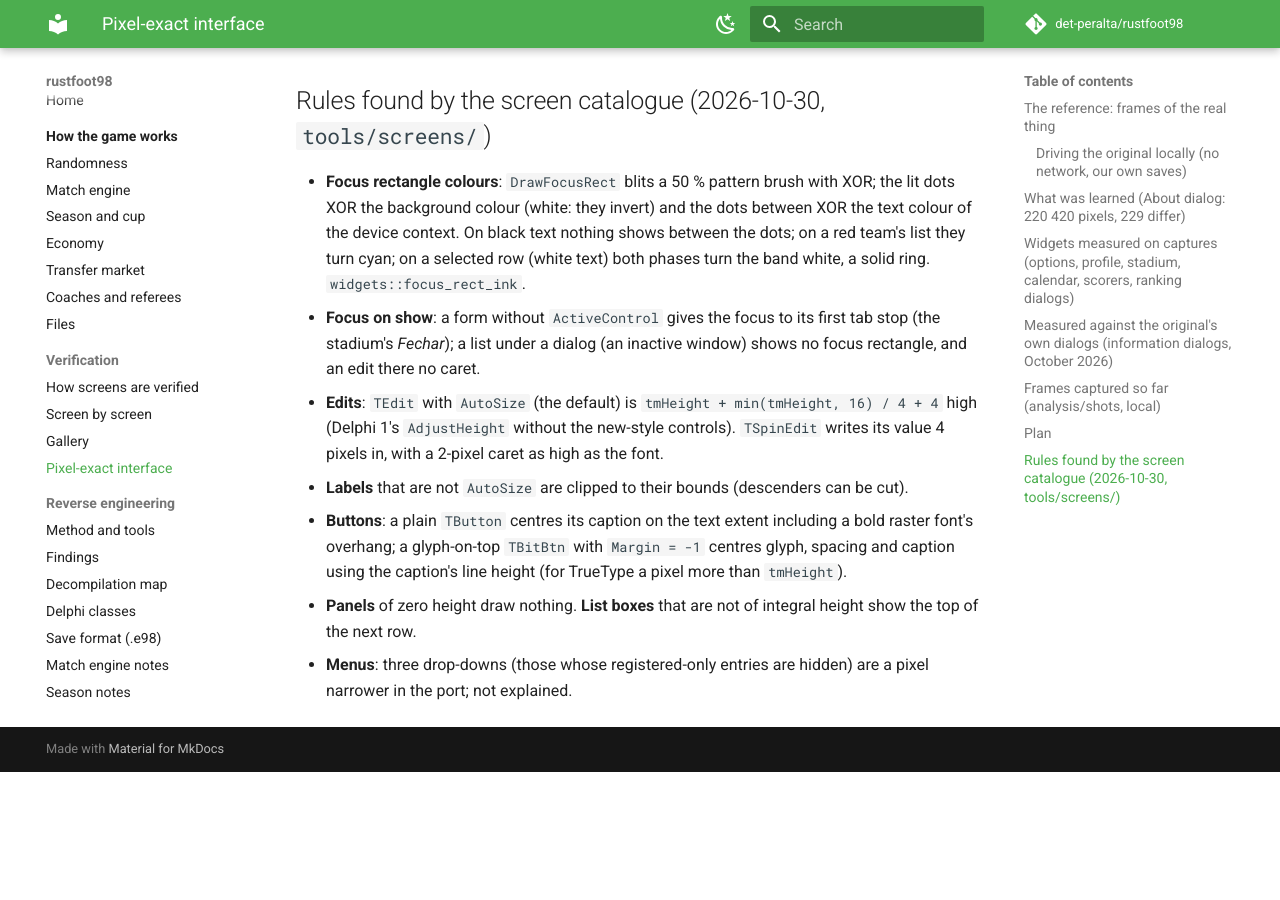
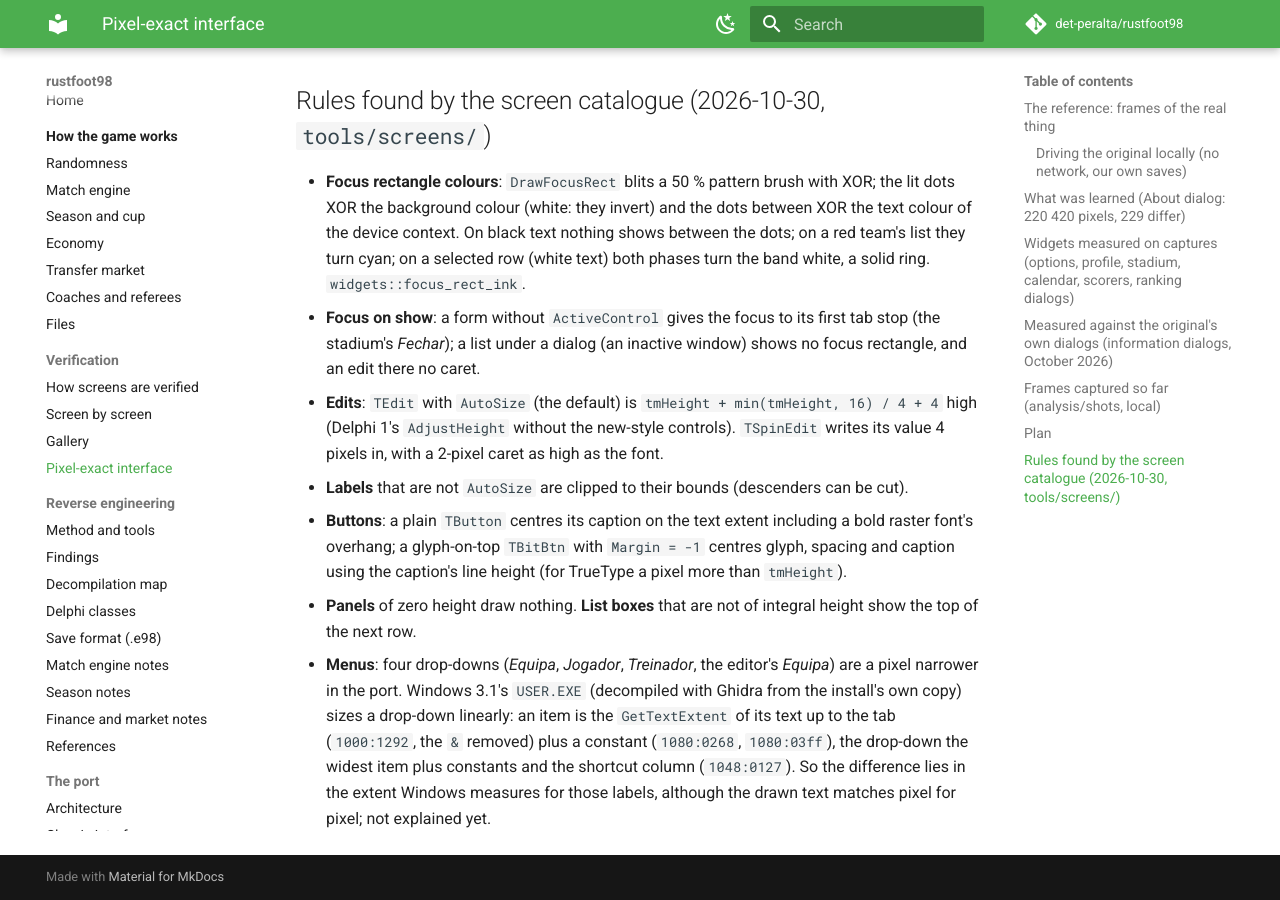
Before and after one commit to det-peralta/rustfoot98, an MkDocs documentation site: the page built from docs/pixel-exact-ui.md, in a window 1280 px wide and 900 px high, scrolled down 4499 px. Built offline with MkDocs 1.6.1 and Material for MkDocs 9.7.7, drawn with Linux system fonts in a browser that asks for light colours; comment, search, counter and statistics services are not loaded; before the commit the page ends 5271 px from its top, so only the background shows below that.

Commit message:
Docs: how Windows 3.1 sizes a drop-down menu (USER.EXE decompiled): the 1-pixel difference must be in the measured text extent
Co-Authored-By: Claude Opus 5.5 <noreply@anthropic.com>

```diff
--- a/docs/pixel-exact-ui.md
+++ b/docs/pixel-exact-ui.md
@@ -105,4 +105,8 @@ own files (SDL: a directory; web: a file the user picks, kept in IndexedDB).
   glyph-on-top `TBitBtn` with `Margin = -1` centres glyph, spacing and caption using the caption's line height (for TrueType a
   pixel more than `tmHeight`).
 * **Panels** of zero height draw nothing. **List boxes** that are not of integral height show the top of the next row.
-* **Menus**: three drop-downs (those whose registered-only entries are hidden) are a pixel narrower in the port; not explained.
+* **Menus**: four drop-downs (*Equipa*, *Jogador*, *Treinador*, the editor's *Equipa*) are a pixel narrower in the port. Windows
+  3.1's `USER.EXE` (decompiled with Ghidra from the install's own copy) sizes a drop-down linearly: an item is the `GetTextExtent` of
+  its text up to the tab (`1000:1292`, the `&` removed) plus a constant (`1080:0268`, `1080:03ff`), the drop-down the widest item
+  plus constants and the shortcut column (`1048:0127`). So the difference lies in the extent Windows measures for those labels,
+  although the drawn text matches pixel for pixel; not explained yet.
```
